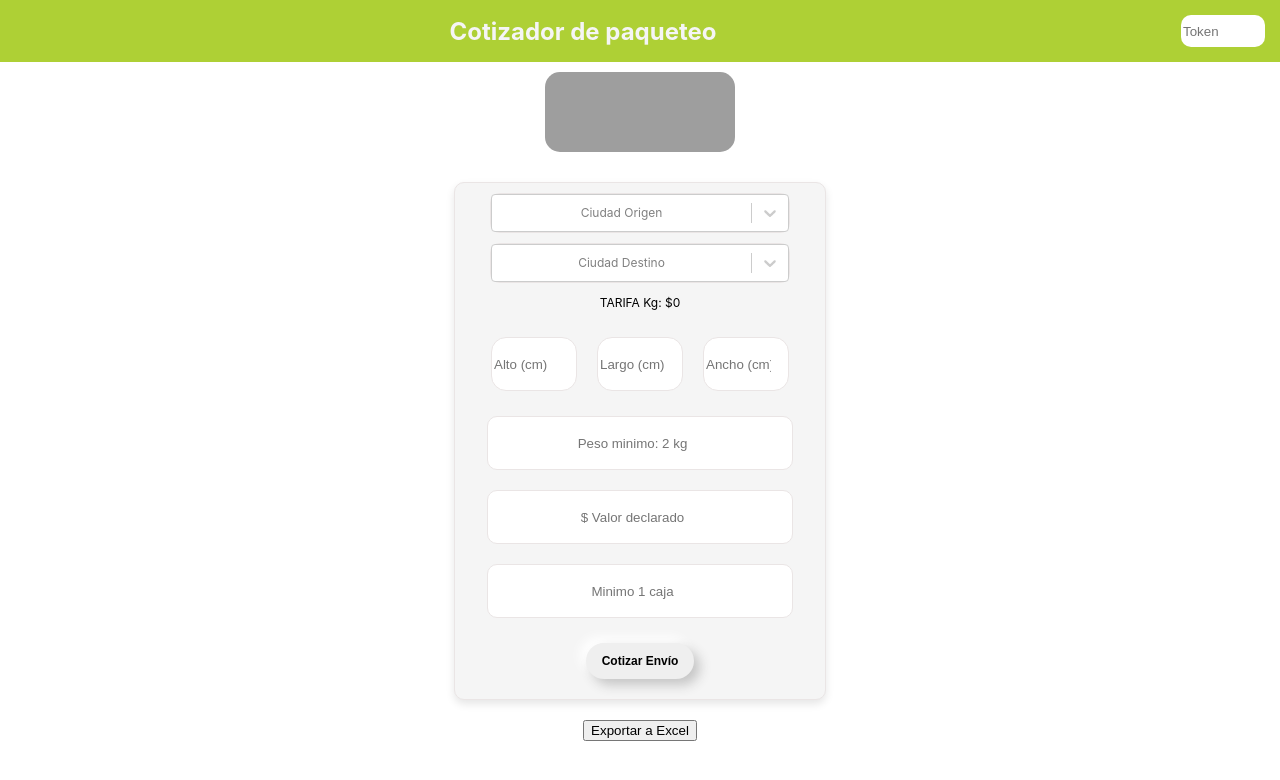
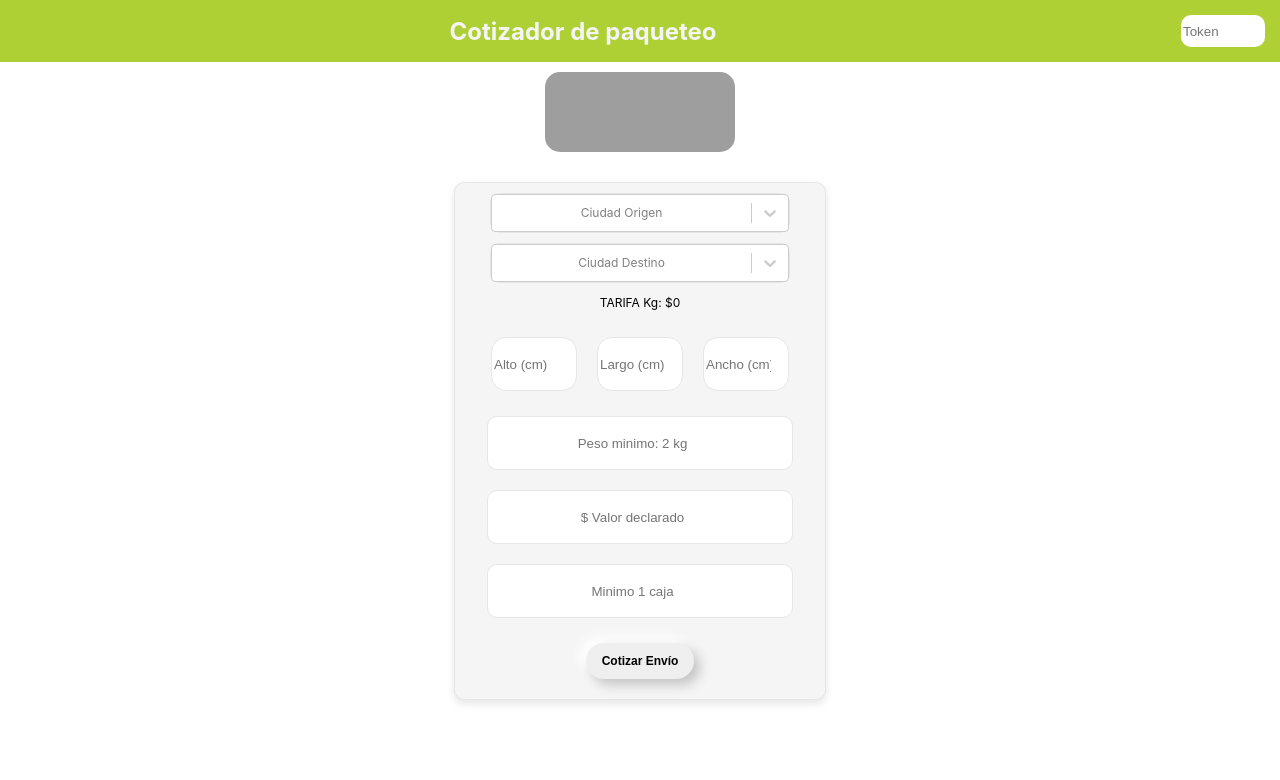
Before and after one commit to EdwinZarateP/Cotizador, a React (Vite) app: page / in a window 1280 px wide. Shown: the top 780 px of the page. Built offline with nearby package versions, Linux system fonts and the light colour scheme; grey boxes are pictures that could not be loaded; what @react-pdf/renderer would draw is missing.

Commit message:
modificacion66

```diff
--- a/src/main.tsx
+++ b/src/main.tsx
@@ -8,7 +8,7 @@
   import './index.css';
   import { FormularioProvider } from './contexto/Contexto.tsx';
   import { Claves } from './componentes/claves.tsx';
-  import ExcelExportComponent from './componentes/excel.tsx'
+  // import ExcelExportComponent from './componentes/excel.tsx'
 
 
   const App = () => {
@@ -35,7 +35,7 @@
             {claveValida && <Formulario />}
             <Calculadora />
 
-            <ExcelExportComponent/>
+            {/* <ExcelExportComponent/> */}
 
           </div>
 
```
